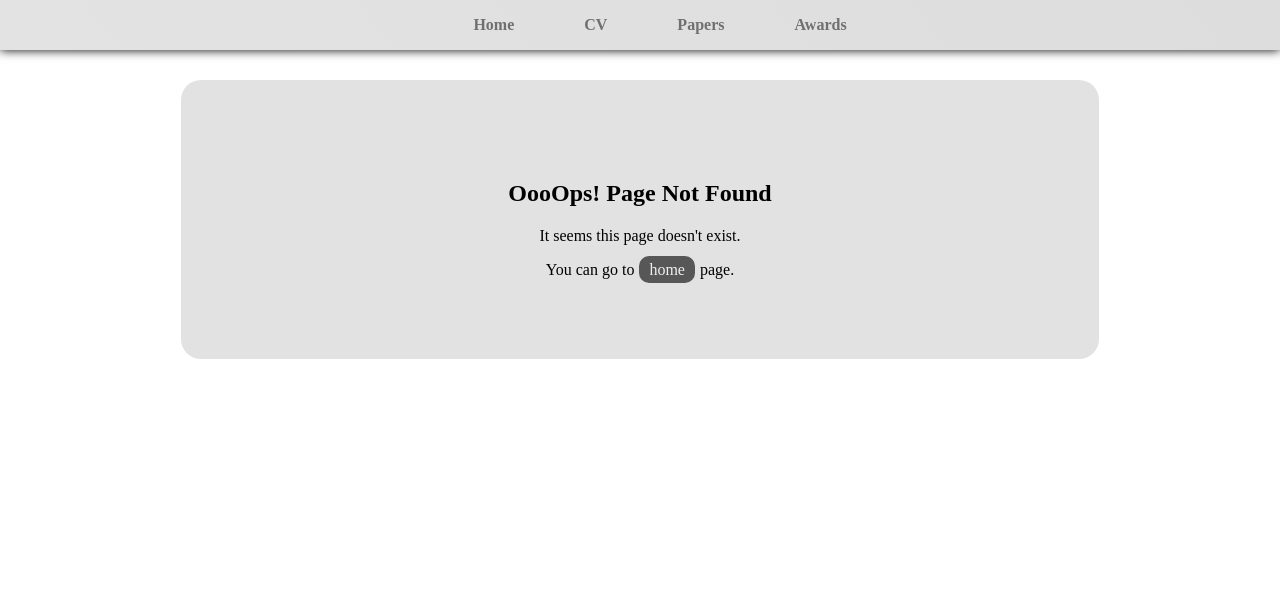
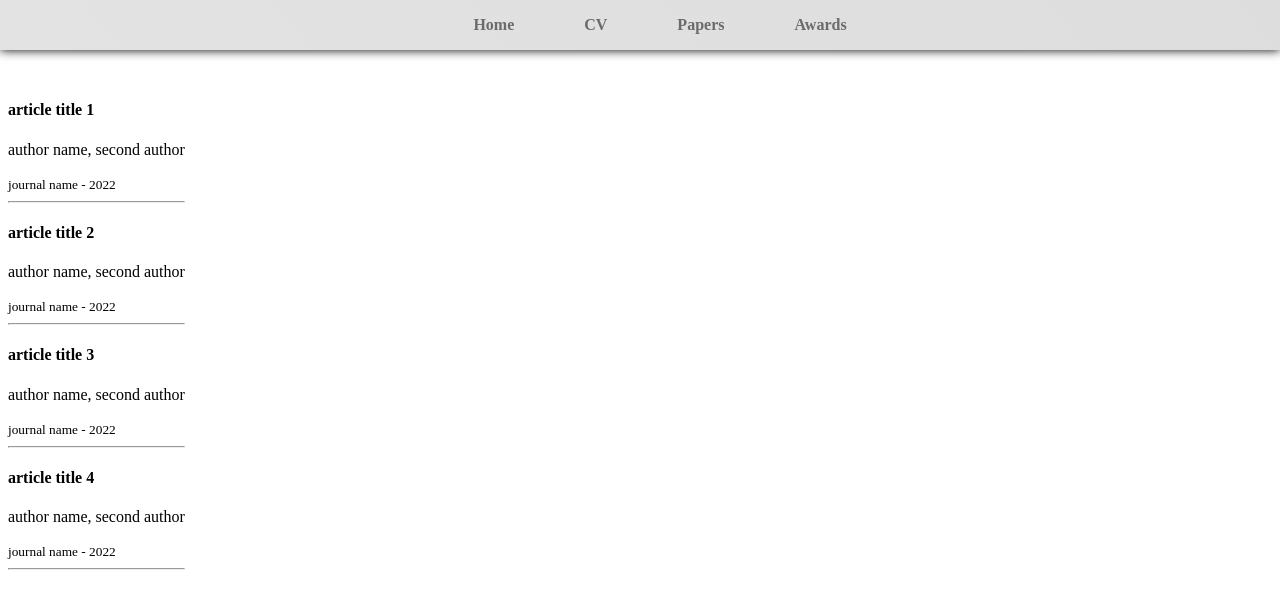
Before and after one commit to ShayanSadeghi/PersonalWebsite, a React (Create React App) app: page /papers in a window 1280 px wide. Before the commit this address had no page. Shown: the top 608 px of the page. Built offline with nearby package versions, Linux system fonts and the light colour scheme.

Commit message:
add new routes

```diff
--- a/src/App.js
+++ b/src/App.js
@@ -1,14 +1,17 @@
 import { BrowserRouter, Routes, Route } from "react-router-dom";
 
+import Header from "./components/Header";
 import Info from "./components/Info";
 import HomeInfo from "./components/HomeInfo";
-
+import Papers from "./components/Papers";
+import Awards from "./components/Awards";
 import NotFound from "./components/NotFound";
 
 function App() {
   return (
     <div style={{ display: "flex", marginTop: "80px" }}>
       <BrowserRouter>
+        <Header />
         <Routes>
           <Route
             path="/"
@@ -19,6 +22,8 @@ function App() {
               </>
             }
           />
+          <Route path="/papers" element={<Papers />} />
+          <Route path="/awards" element={<Awards />} />
           <Route path="*" element={<NotFound />} />
         </Routes>
       </BrowserRouter>
--- /dev/null
+++ b/src/components/Awards.js
@@ -0,0 +1,38 @@
+const AwardsList = [
+  {
+    id: 1,
+    title: "article title 1",
+    year: 2022,
+  },
+  {
+    id: 2,
+    title: "article title 2",
+    year: 2022,
+  },
+  {
+    id: 3,
+    title: "article title 3",
+
+    year: 2022,
+    journal: "journal name",
+  },
+  {
+    id: 4,
+    title: "article title 4",
+    year: 2022,
+  },
+];
+
+export default function Awards() {
+  return (
+    <div>
+      {AwardsList.map((award) => (
+        <div key={award.id}>
+          <h4>{award.title}</h4>
+          <small>{award.year}</small>
+          <hr />
+        </div>
+      ))}
+    </div>
+  );
+}
--- a/src/components/Header.js
+++ b/src/components/Header.js
@@ -1,13 +1,31 @@
+import { Link } from "react-router-dom";
+
 import styles from "../styles/Header.module.css";
 
 export default function Header() {
   return (
     <nav className={styles.container}>
       <ul>
-        <li>Home</li>
-        <li>CV</li>
-        <li>Papers</li>
-        <li>Awards</li>
+        <li>
+          <Link to="/" className={styles.link}>
+            Home
+          </Link>
+        </li>
+        <li>
+          <Link to="/cv" className={styles.link}>
+            CV
+          </Link>
+        </li>
+        <li>
+          <Link to="/papers" className={styles.link}>
+            Papers
+          </Link>
+        </li>
+        <li>
+          <Link to="/awards" className={styles.link}>
+            Awards
+          </Link>
+        </li>
       </ul>
     </nav>
   );
--- /dev/null
+++ b/src/components/Papers.js
@@ -0,0 +1,47 @@
+const papersList = [
+  {
+    id: 1,
+    title: "article title 1",
+    authors: "author name, second author",
+    year: 2022,
+    journal: "journal name",
+  },
+  {
+    id: 2,
+    title: "article title 2",
+    authors: "author name, second author",
+    year: 2022,
+    journal: "journal name",
+  },
+  {
+    id: 3,
+    title: "article title 3",
+    authors: "author name, second author",
+    year: 2022,
+    journal: "journal name",
+  },
+  {
+    id: 4,
+    title: "article title 4",
+    authors: "author name, second author",
+    year: 2022,
+    journal: "journal name",
+  },
+];
+
+export default function Papers() {
+  return (
+    <div>
+      {papersList.map((paper) => (
+        <div key={paper.id}>
+          <h4>{paper.title}</h4>
+          <p>{paper.authors}</p>
+          <small>
+            {paper.journal} - {paper.year}
+          </small>
+          <hr />
+        </div>
+      ))}
+    </div>
+  );
+}
--- a/src/index.js
+++ b/src/index.js
@@ -3,12 +3,9 @@ import ReactDOM from "react-dom/client";
 import App from "./App";
 import reportWebVitals from "./reportWebVitals";
 
-import Header from "./components/Header";
-
 const root = ReactDOM.createRoot(document.getElementById("root"));
 root.render(
   <React.StrictMode>
-    <Header />
     <App />
   </React.StrictMode>
 );
--- a/src/styles/Header.module.css
+++ b/src/styles/Header.module.css
@@ -12,11 +12,16 @@
 
 .container li {
   display: inline;
+}
+
+.link {
   padding: 5px 35px;
   cursor: pointer;
   font-weight: bold;
+  text-decoration: none;
+  color: #6b6b6b;
 }
 
-.container li:hover {
+.link:hover {
   border-bottom: 4px solid #6b6b6b;
 }
--- a/src/styles/NotFound.module.css
+++ b/src/styles/NotFound.module.css
@@ -1,10 +1,10 @@
 .container {
-  width: 60%;
+  width: 30%;
   padding: 80px;
   margin: 0 auto;
   position: static;
   text-align: center;
-  border-radius: 20px;
+  border-radius: 10px;
   background-color: #e2e2e2;
 }
 
@@ -18,10 +18,10 @@
   padding: 5px 10px;
   background-color: #575757;
   color: #efefef;
-  border-radius: 10px;
+  border-radius: 5px;
 }
 
 .link:hover {
   background-color: #000;
-  color: e3e3e3;
+  color: #e3e3e3;
 }
```
